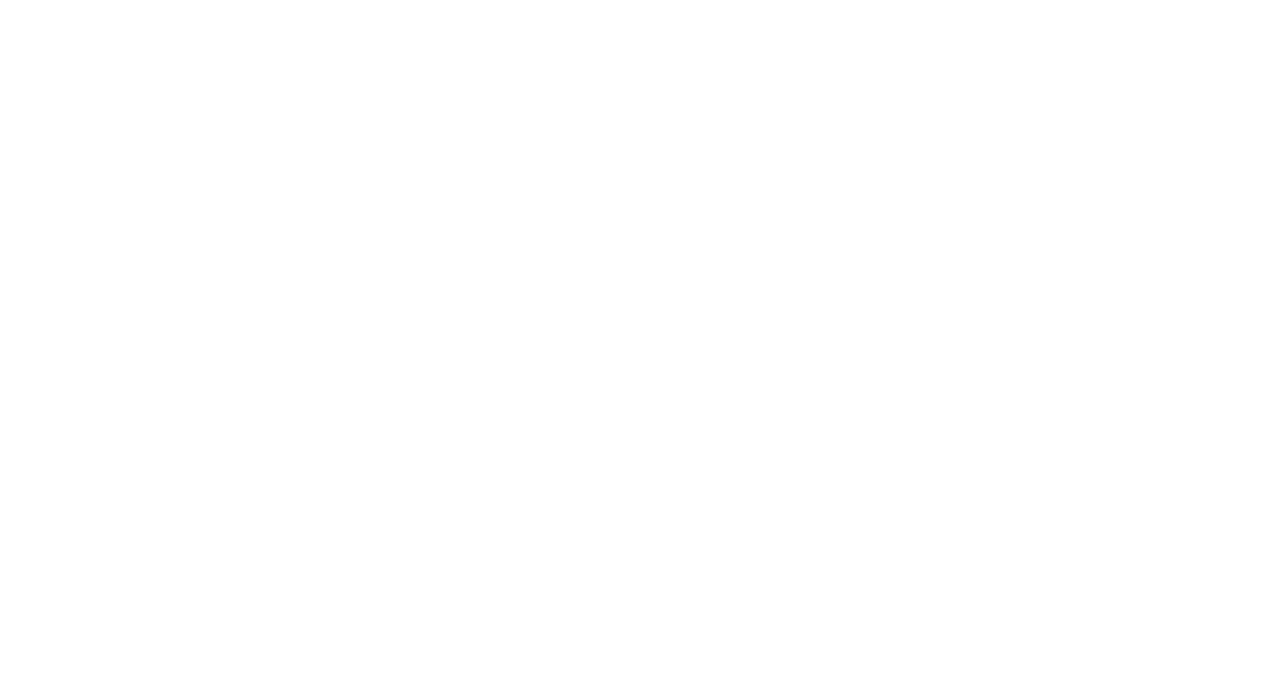
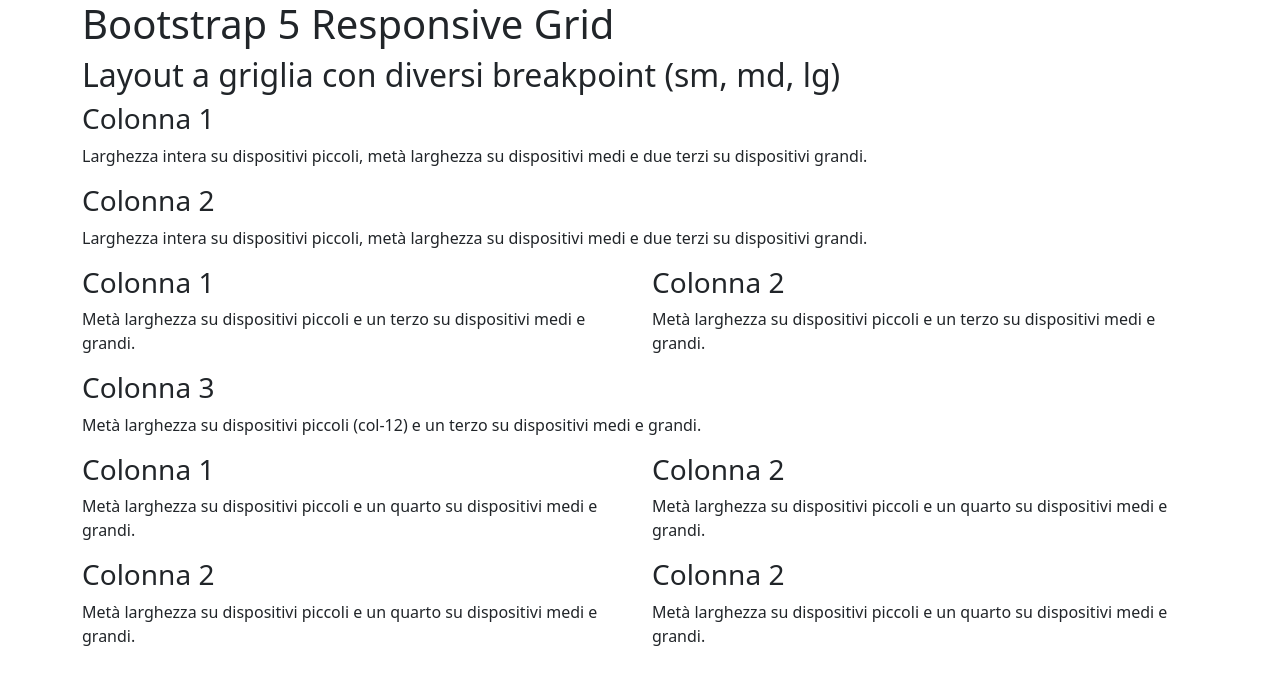
Before and after one commit to donatimar/htmlcss-bootstrap-layout, a plain HTML site: page index.html in a window 1280 px wide. Drawn offline with nearby package versions, Linux system fonts and the light colour scheme.

Commit message:
structure

```diff
--- a/index.html
+++ b/index.html
@@ -4,8 +4,108 @@
     <meta charset="UTF-8" />
     <meta name="viewport" content="width=device-width, initial-scale=1.0" />
     <title>Bootstrap layout</title>
+
+    <!-- Bootstrap -->
+    <link
+      href="https://cdn.jsdelivr.net/npm/bootstrap@5.3.3/dist/css/bootstrap.min.css"
+      rel="stylesheet"
+      integrity="sha384-QWTKZyjpPEjISv5WaRU9OFeRpok6YctnYmDr5pNlyT2bRjXh0JMhjY6hW+ALEwIH"
+      crossorigin="anonymous"
+    />
+
+    <!-- CSS -->
     <link rel="stylesheet" href="./css/style.css" />
   </head>
 
-  <body></body>
+  <body>
+    <!-- BODY -->
+    <div class="container">
+      <h1>Bootstrap 5 Responsive Grid</h1>
+      <h2>Layout a griglia con diversi breakpoint (sm, md, lg)</h2>
+
+      <!-- first row -->
+      <div class="row">
+        <!--  first column -->
+        <div class="col-12">
+          <h3>Colonna 1</h3>
+          <p>
+            Larghezza intera su dispositivi piccoli, metà larghezza su
+            dispositivi medi e due terzi su dispositivi grandi.
+          </p>
+        </div>
+        <!-- second column -->
+        <div class="col-12">
+          <h3>Colonna 2</h3>
+          <p>
+            Larghezza intera su dispositivi piccoli, metà larghezza su
+            dispositivi medi e due terzi su dispositivi grandi.
+          </p>
+        </div>
+      </div>
+
+      <!-- second row -->
+      <div class="row">
+        <!--  first column -->
+        <div class="col-6">
+          <h3>Colonna 1</h3>
+          <p>
+            Metà larghezza su dispositivi piccoli e un terzo su dispositivi medi
+            e grandi.
+          </p>
+        </div>
+        <!-- second column -->
+        <div class="col-6">
+          <h3>Colonna 2</h3>
+          <p>
+            Metà larghezza su dispositivi piccoli e un terzo su dispositivi medi
+            e grandi.
+          </p>
+        </div>
+        <!--  third column -->
+        <div class="col-12">
+          <h3>Colonna 3</h3>
+          <p>
+            Metà larghezza su dispositivi piccoli (col-12) e un terzo su
+            dispositivi medi e grandi.
+          </p>
+        </div>
+      </div>
+
+      <!-- third row -->
+      <div class="row">
+        <!--  first column -->
+        <div class="col-6">
+          <h3>Colonna 1</h3>
+          <p>
+            Metà larghezza su dispositivi piccoli e un quarto su dispositivi
+            medi e grandi.
+          </p>
+        </div>
+        <!-- second column -->
+        <div class="col-6">
+          <h3>Colonna 2</h3>
+          <p>
+            Metà larghezza su dispositivi piccoli e un quarto su dispositivi
+            medi e grandi.
+          </p>
+        </div>
+        <!--  third column -->
+        <div class="col-6">
+          <h3>Colonna 2</h3>
+          <p>
+            Metà larghezza su dispositivi piccoli e un quarto su dispositivi
+            medi e grandi.
+          </p>
+        </div>
+        <!-- fourth column -->
+        <div class="col-6">
+          <h3>Colonna 2</h3>
+          <p>
+            Metà larghezza su dispositivi piccoli e un quarto su dispositivi
+            medi e grandi.
+          </p>
+        </div>
+      </div>
+    </div>
+  </body>
 </html>
```
